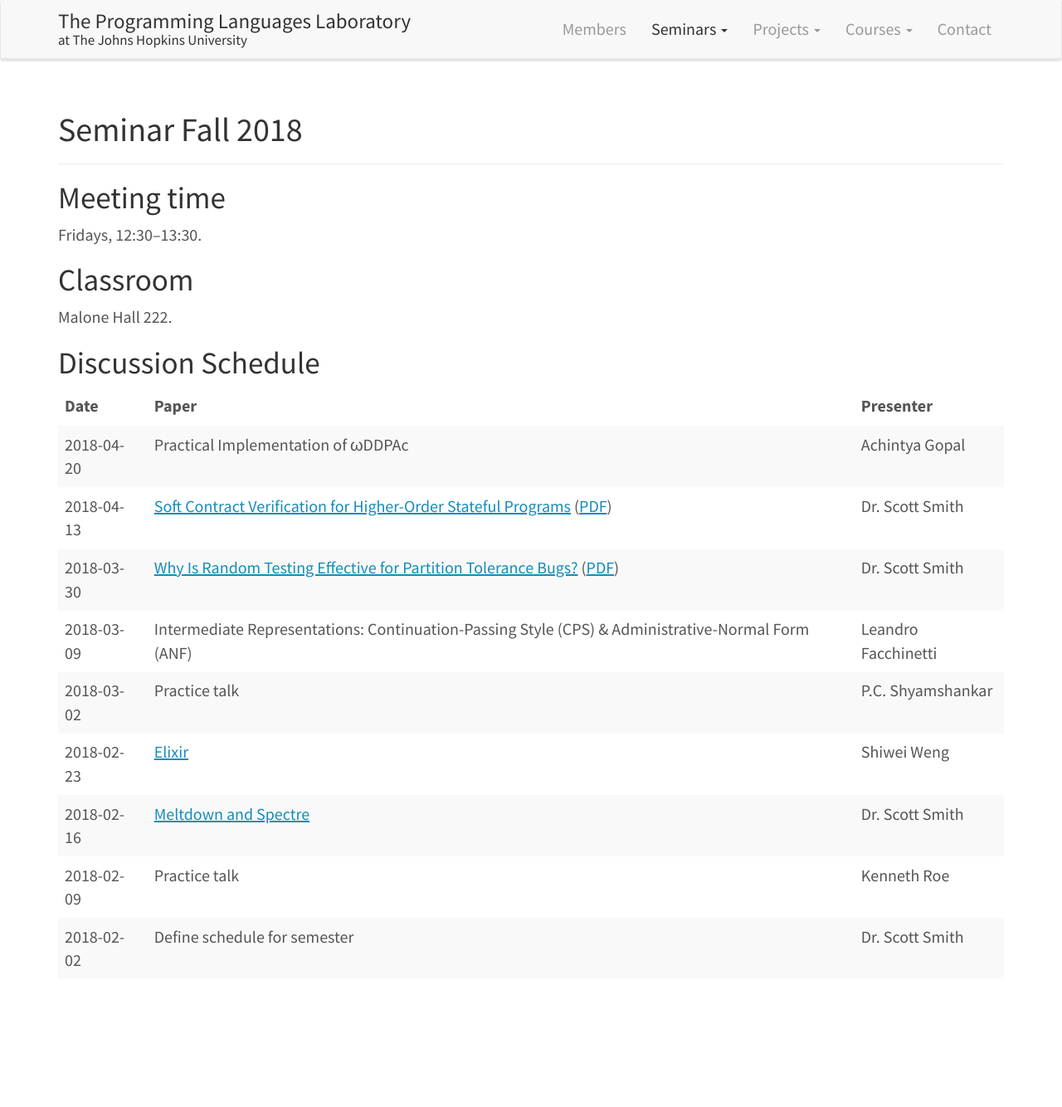
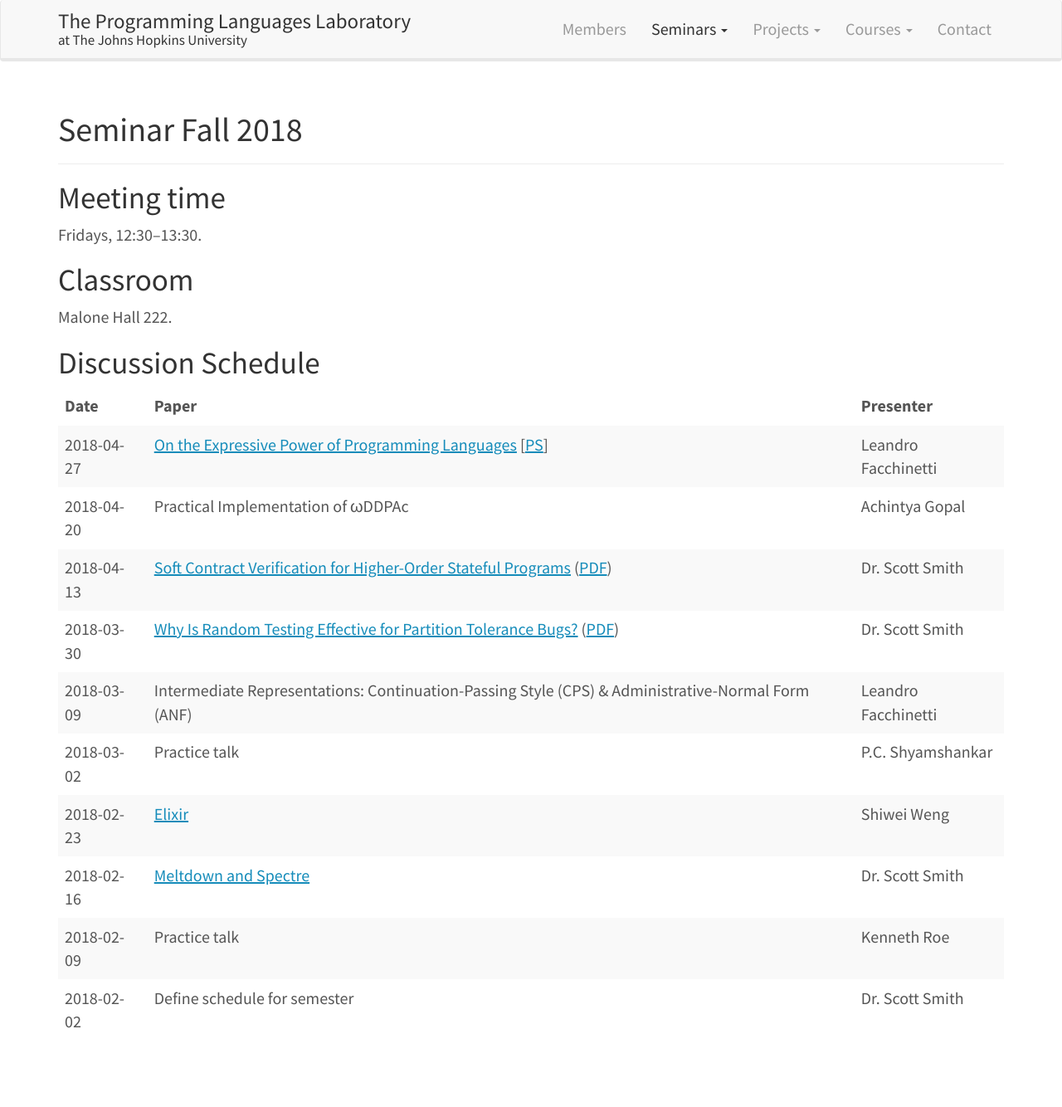
Before and after one commit to JHU-PL-Lab/www-pl-lab, a Jekyll site: the page built from seminars/spring-2018.md, in a window 1280 px wide. Shown: the whole page at 83% size. Built offline with Jekyll 4.4.1, drawn with Linux system fonts in a browser that asks for light colours; before the commit the page ends 1260 px from its top, so only the background shows below that.

Commit message:
Add 2018-04-28 seminar

```diff
--- a/seminars/spring-2018.md
+++ b/seminars/spring-2018.md
@@ -18,6 +18,7 @@ Discussion Schedule
 
 |       Date | Paper                                                                                                                                                                                                                                     | Presenter                                               |
 |------------+-------------------------------------------------------------------------------------------------------------------------------------------------------------------------------------------------------------------------------------------+---------------------------------------------------------|
+| 2018-04-27 | [On the Expressive Power of Programming Languages](https://dl.acm.org/citation.cfm?id=138493) [[PS](https://www2.ccs.neu.edu/racket/pubs/scp91-felleisen.ps.gz)]                                                                          | Leandro Facchinetti                                     |
 | 2018-04-20 | Practical Implementation of ωDDPAc                                                                                                                                                                                                        | Achintya Gopal                                          |
 | 2018-04-13 | [Soft Contract Verification for Higher-Order Stateful Programs](https://dl.acm.org/citation.cfm?id=3158139) ([PDF](https://arxiv.org/pdf/1711.03620))                                                                                     | Dr. Scott Smith                                         |
 | 2018-03-30 | [Why Is Random Testing Effective for Partition Tolerance Bugs?](https://dl.acm.org/citation.cfm?id=3177123.3158134) ([PDF](https://people.mpi-sws.org/~fniksic/popl2018/paper.pdf))                                                       | Dr. Scott Smith                                         |
```
